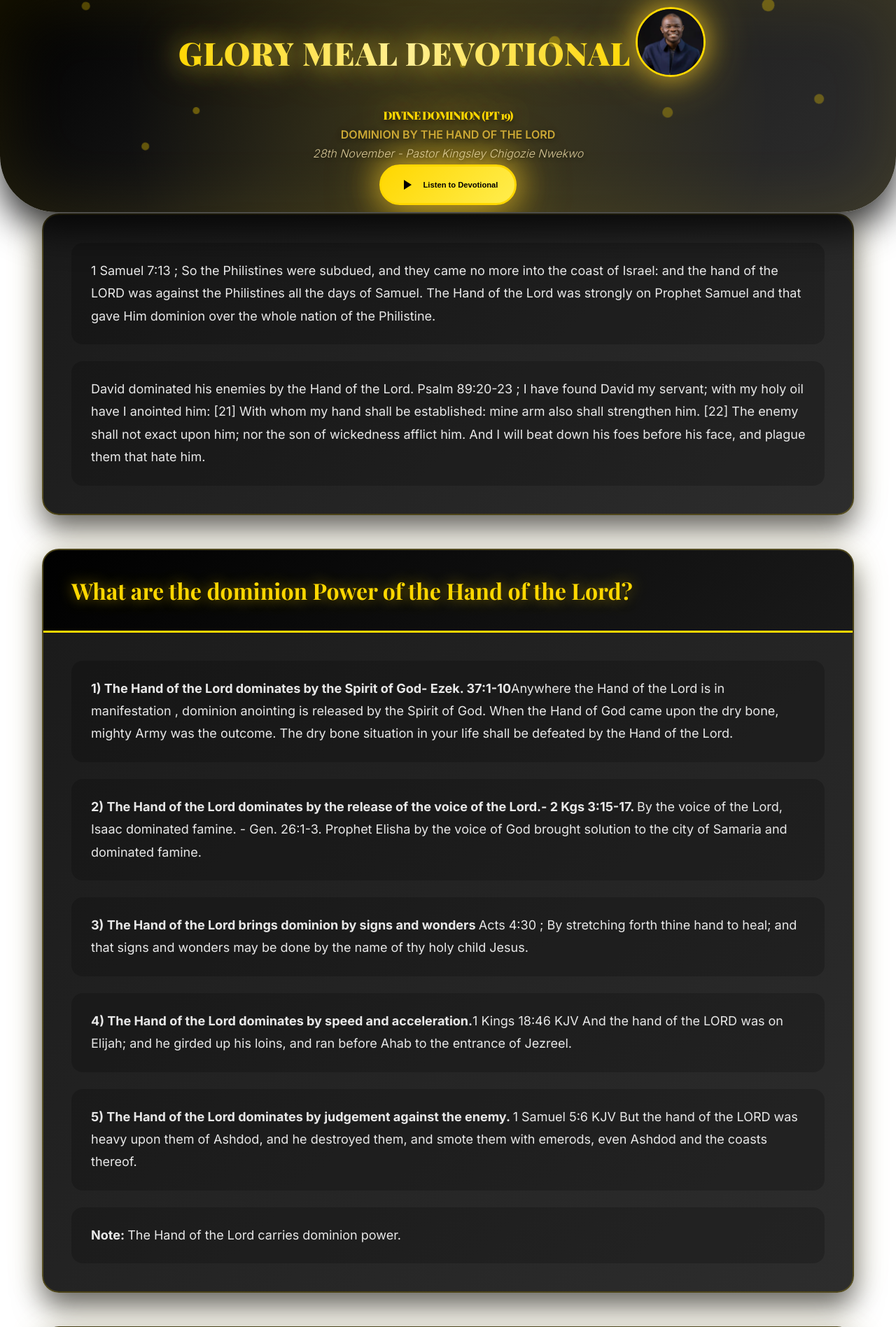
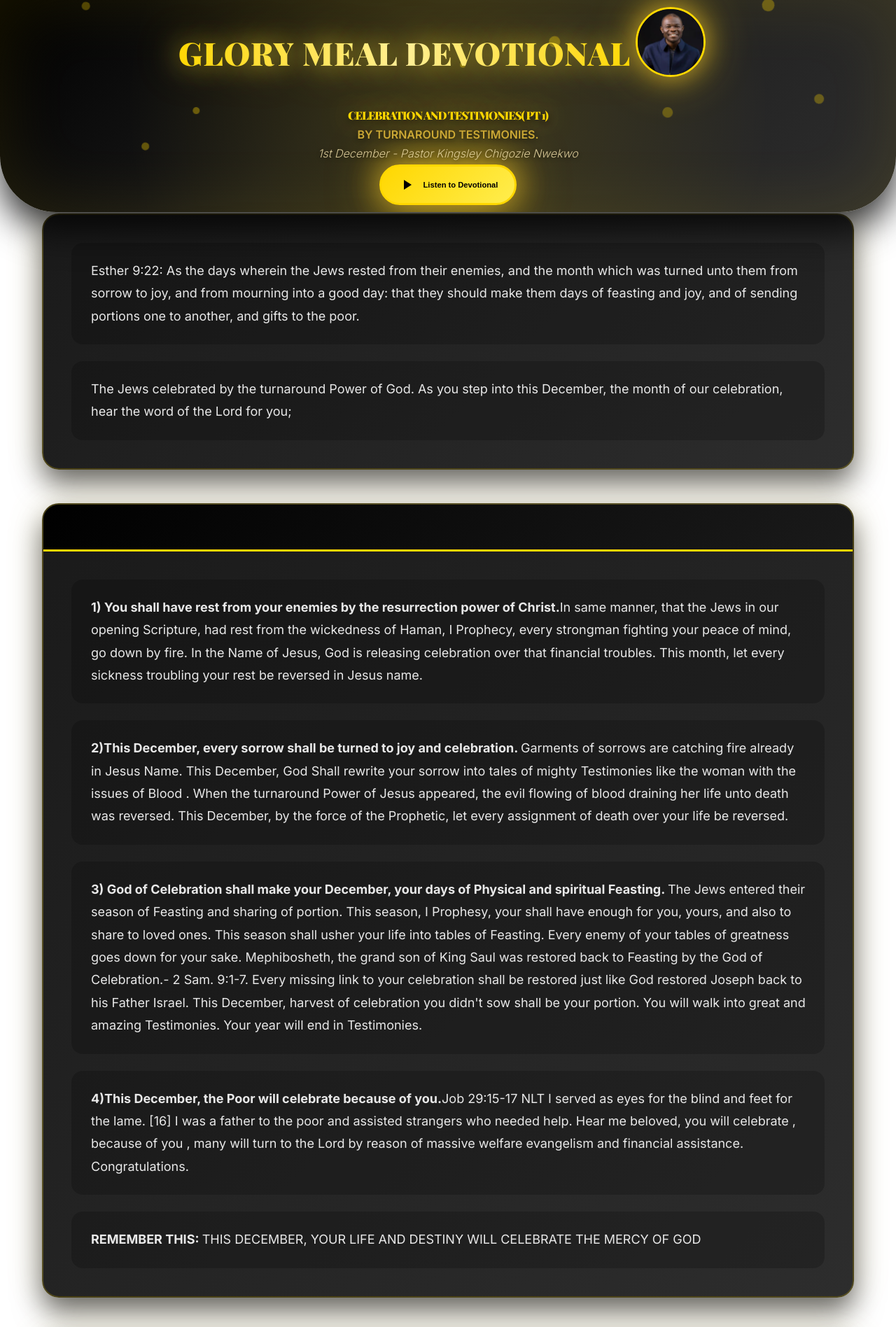
Before and after one commit to Improvisionwebber/DEVOTIONAL, a Django app: page / in a window 1280 px wide. Shown: the top 1896 px of the page at 70% size. Run offline with Django 5.2, Linux system fonts and the light colour scheme.

Commit message:
firstdecember

```diff
--- a/app/templates/index.html
+++ b/app/templates/index.html
@@ -864,13 +864,13 @@
          </div>
 
         <!-- Main Heading -->
-        <h1>DIVINE DOMINION (PT 19)</h1>
+        <h1>CELEBRATION AND TESTIMONIES( PT  1)</h1>
 
         <!-- Subtitle -->
-        <h2>DOMINION BY THE HAND OF THE LORD</h2>
+        <h2> BY TURNAROUND TESTIMONIES.</h2>
 
         <!-- Scripture Reference -->
-        <p>28th November - Pastor Kingsley Chigozie Nwekwo</p>
+        <p>1st December - Pastor Kingsley Chigozie Nwekwo</p>
 
         <!-- Play/Pause Button -->
         <button id="play-btn" class="btn btn-primary" onclick="togglePlayPause()">
@@ -890,8 +890,8 @@
       <!-- Card 1: Wind of the Spirit -->
       <div class="card" data-card="0">
         <div class="card-content">
-          <p data-paragraph="0">1 Samuel 7:13 ; So the Philistines were subdued, and they came no more into the coast of Israel: and the hand of the LORD was against the Philistines all the days of Samuel. The Hand of the Lord was strongly on Prophet Samuel and that gave Him dominion over the whole nation of the Philistine.  </p>
-          <p data-paragraph="1">David dominated his enemies by the Hand of the Lord. Psalm 89:20-23 ;  I have found David my servant; with my holy oil have I anointed him: [21] With whom my hand shall be established: mine arm also shall strengthen him. [22] The enemy shall not exact upon him; nor the son of wickedness afflict him. And I will beat down his foes before his face, and plague them that hate him.  </p>
+          <p data-paragraph="0">Esther 9:22: As the days wherein the Jews rested from their enemies, and the month which was turned unto them from sorrow to joy, and from mourning into a good day: that they should make them days of feasting and joy, and of sending portions one to another, and gifts to the poor.  </p>
+          <p data-paragraph="1"> The Jews celebrated by the turnaround Power of God.  As you step into this December, the month of our celebration,  hear the word of the Lord for you;  </p>
             {% comment %} <p data-paragraph="1">By spiritual capacity, David dominated over a lion, a bear and also giant Goliath. By Capacity , Paul operated at a higher realm of grace more than other Apostles.- 1 Cor. 15:10.  </p>  {% endcomment %}
            {% comment %} <h1 data-paragraph="1">What is outpouring of divinity and immortality?</h1> {% endcomment %}
            {% comment %} <p data-paragraph="1">Acts 12:11 ; And when Peter was come to himself, he said, Now I know of a surety, that the Lord hath sent his angel, and hath delivered me out of the hand of Herod, and from all the expectation of the people of the Jews. King Saul wanted to waste the life of David by the Hands of the Philistines, so he sent him to go and get 100 foreskins of his enemies the Philistines.  David went to war and killed 200 men and brought their foreskin to King Saul. 1 Sam 18:25-27. By  warrior capacity, David dominated that evil manipulation of King Saul. By Capacity, He became the Kings in law even though the Kings dislike and jealous him.  </p> {% endcomment %}
@@ -902,22 +902,22 @@
       <!-- Card 2: Benefits of Engaging the Four Winds -->
       <div class="card" data-card="1">
         <div class="card-header">
-          <h2 data-paragraph="1"> What are the dominion Power of the Hand of the Lord?</h2>
+          {% comment %} <h2 data-paragraph="1"> What are the dominion Power of the Hand of the Lord?</h2> {% endcomment %}
         </div>
         <div class="card-content">
-          <p data-paragraph="2"><strong>1) The Hand of the Lord dominates by the Spirit of God- Ezek. 37:1-10</strong>Anywhere the Hand of the Lord is in manifestation , dominion anointing is released by the Spirit of God. When the Hand of God came upon the dry bone, mighty Army was the outcome. The dry bone situation in your life shall be defeated by the Hand of the Lord.   </p>
+          <p data-paragraph="2"><strong>1) You shall have rest from your enemies by the resurrection power of Christ.</strong>In same manner, that the Jews in our opening Scripture, had rest from the wickedness of Haman, I Prophecy, every strongman fighting your peace of mind, go down by fire. In the Name of Jesus, God is releasing celebration over that financial troubles. This month, let every sickness troubling your rest be reversed in Jesus name.   </p>
 
-          <p data-paragraph="3"><strong> 2) The Hand of the Lord dominates by the release of the voice of the Lord.- 2 Kgs 3:15-17. </strong>By the voice of the Lord, Isaac dominated famine. - Gen. 26:1-3. Prophet Elisha by the voice of God brought solution to the city of Samaria and dominated famine. </p>
+          <p data-paragraph="3"><strong> 2)This December, every sorrow shall be turned to joy and celebration. </strong>Garments of sorrows are catching fire already in Jesus Name. This December, God Shall rewrite your sorrow into tales of mighty Testimonies like the woman with the issues of Blood . When the turnaround Power of Jesus appeared, the evil flowing of blood draining her life unto death was reversed. This December, by the force of the Prophetic, let every assignment of death over your life be reversed. </p>
 
-          <p data-paragraph="4"><strong>3) The Hand of the Lord brings dominion by signs and wonders </strong>Acts 4:30 ; By stretching forth thine hand to heal; and that signs and wonders may be done by the name of thy holy child Jesus. </p>
+          <p data-paragraph="4"><strong>3) God of Celebration shall make your December, your days of Physical and spiritual Feasting. </strong>The Jews entered their season of Feasting and sharing of portion. This season, I Prophesy, your shall have enough for you, yours, and also to share to loved ones. This season shall usher your life into tables of Feasting. Every enemy of your tables of greatness goes down for your sake. Mephibosheth, the grand son of King Saul was restored back to Feasting by the God of Celebration.- 2 Sam. 9:1-7. Every missing link to your celebration shall be restored just like God restored Joseph back to his Father Israel. This December, harvest of celebration you didn't sow shall be your portion. You will walk into great and amazing Testimonies. Your year will end in Testimonies. </p>
 
-          <p data-paragraph="5"><strong>4) The Hand of the Lord dominates by speed and acceleration.</strong>1 Kings 18:46 KJV And the hand of the LORD was on Elijah; and he girded up his loins, and ran before Ahab to the entrance of Jezreel.   </p>
+          <p data-paragraph="5"><strong>4)This December, the Poor will celebrate because of you.</strong>Job 29:15-17 NLT I served as eyes for the blind and feet for the lame. [16] I was a father to the poor and assisted strangers who needed help.  Hear me beloved, you will celebrate , because of you , many will turn to the Lord by reason of massive welfare evangelism and financial assistance. Congratulations.    </p>
 
-          <p data-paragraph="6"><strong>5) The Hand of the Lord dominates by judgement against the enemy. </strong> 1 Samuel 5:6 KJV But the hand of the LORD was heavy upon them of Ashdod, and he destroyed them, and smote them with emerods, even Ashdod and the coasts thereof.    </p>
+          {% comment %} <p data-paragraph="6"><strong>5) The Hand of the Lord dominates by judgement against the enemy. </strong> 1 Samuel 5:6 KJV But the hand of the LORD was heavy upon them of Ashdod, and he destroyed them, and smote them with emerods, even Ashdod and the coasts thereof.    </p>  {% endcomment %}
           {% comment %} <p data-paragraph="7">2 Peter 1:17 For he received from God the Father honour and glory, when there came such a voice to him from the excellent glory, This is my beloved Son, in whom I am well pleased.</p> {% endcomment %}
           {% comment %} <p data-paragraph="8"><strong>6) Light births promotion and elevation.</strong>Galatians 2:2 ; 'And I went up by revelation" When God desires to lift a man into greatness , He grant the person access to deeper light. Joseph was promoted by light, Daniel the same light distinguished him. Paul dominated smallness by light.  </p> {% endcomment %}
 
-          <p data-paragraph="6"><strong>Note: </strong>The Hand of the Lord  carries dominion power.</p>
+          <p data-paragraph="6"><strong>REMEMBER THIS: </strong>THIS DECEMBER, YOUR LIFE AND DESTINY WILL CELEBRATE THE MERCY OF GOD </p>
         </div>
       </div>
 
@@ -927,7 +927,7 @@
           <h2 data-paragraph="7">Prayer / Declaration</h2>
         </div>
         <div class="card-content">
-          <p data-paragraph="7">OH LORD, BY YOUR HAND, I DOMINATE OVER MY ENEMIES IN JESUS NAME.</p>
+          <p data-paragraph="7">FATHER, THANK YOU FOR YOUR HAND OF CELEBRATION ON MY LIFE; EVERY PAIN IS TURNED TO GAIN, EVERY SORROW IS TURN TO CELEBRATION IN JESUS NAME.</p>
         </div>
       </div>
     </main>
```
